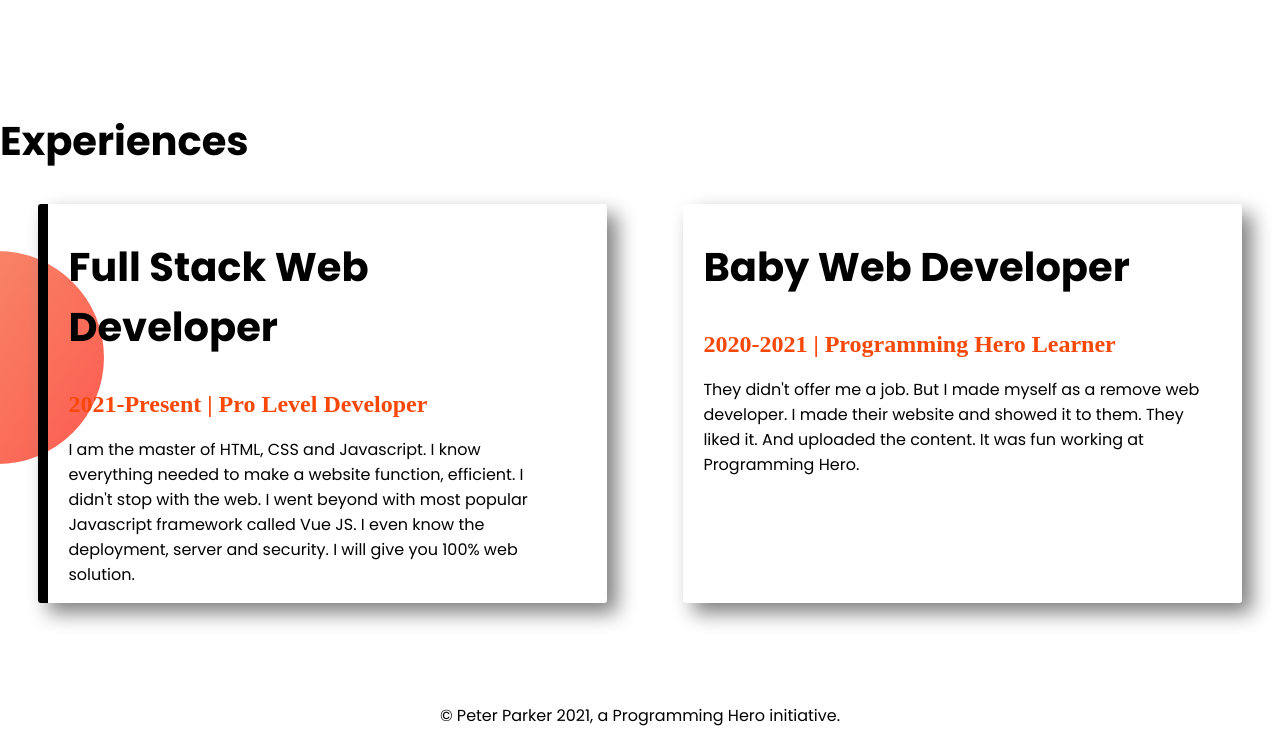
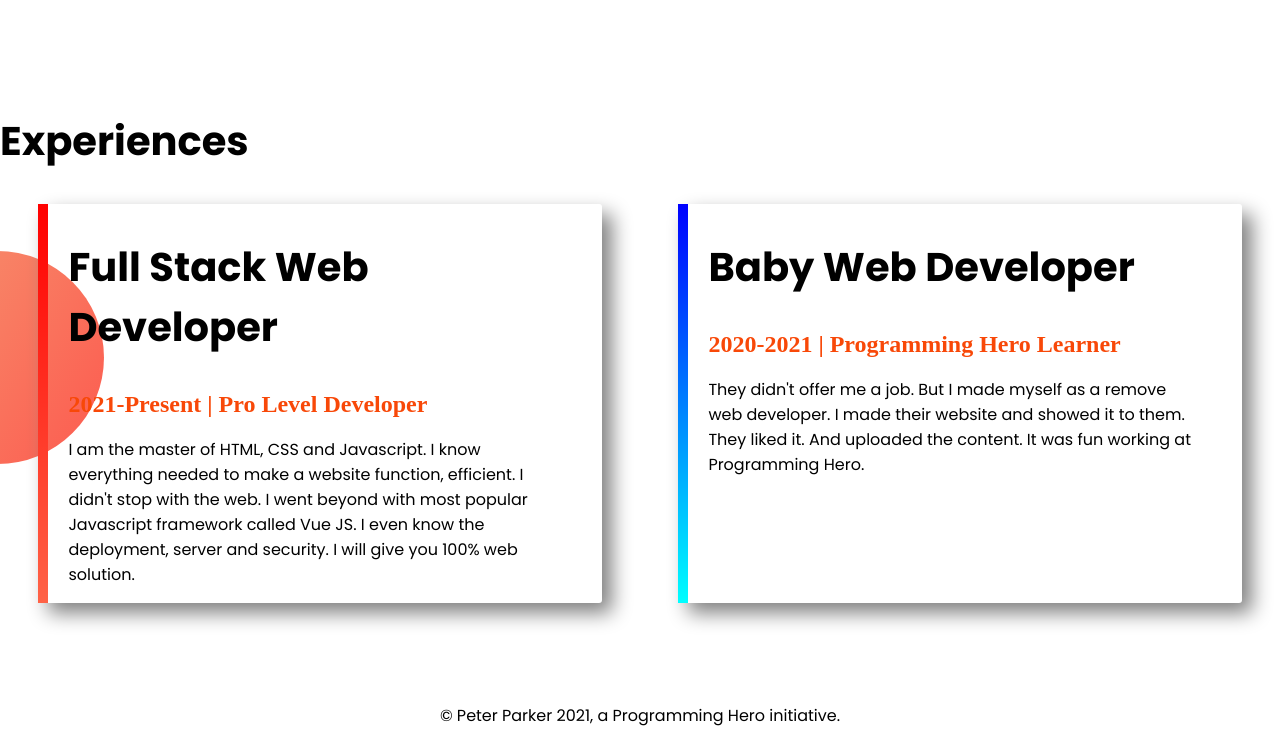
Before and after one commit to SabbirMeazee/web_portfolio, a plain HTML site: page index.html in a window 1280 px wide. Shown: the part 1019-1763 px from the top of the page. Drawn offline with Linux system fonts and the light colour scheme.

Commit message:
full portfolio

```diff
--- a/index.html
+++ b/index.html
@@ -40,7 +40,7 @@
    <section id="banner_part">
       <h1>Experiences</h1>
       <div class="skill_part">
-         <div id="border_part" class="box_model">
+         <div id="border_part1" class="box_model">
             <h1>
                Full Stack Web Developer
             </h1>
@@ -51,7 +51,7 @@
                I am the master of HTML, CSS and Javascript. I know everything needed to make a website function, efficient. I didn't stop with the web. I went beyond with most popular Javascript framework called Vue JS. I even know the deployment, server and security. I will give you 100% web solution.
             </p>
          </div>
-         <div class="box_model">
+         <div id="border_part2" class="box_model">
             <h1>
                Baby Web Developer
             </h1>
@@ -66,7 +66,8 @@
    </section>
    <footer>
      <p>© Peter Parker 2021, a Programming Hero initiative.</p>
-   </footer>
+
+    </footer>
 
 </body>
 </html>
--- a/style.css
+++ b/style.css
@@ -59,8 +59,16 @@ P{
    margin-left: 3%;
    margin-right: 3%;
 }
-#border_part{
+#border_part1{
    border-left: 10px solid;
+   border-image: linear-gradient(red,tomato);
+   border-image-slice: 1;
+
+}
+#border_part2{
+   border-left: 10px solid;
+   border-image: linear-gradient(blue,cyan);
+   border-image-slice: 1;
 }
 footer p{
    text-align: center;
```
